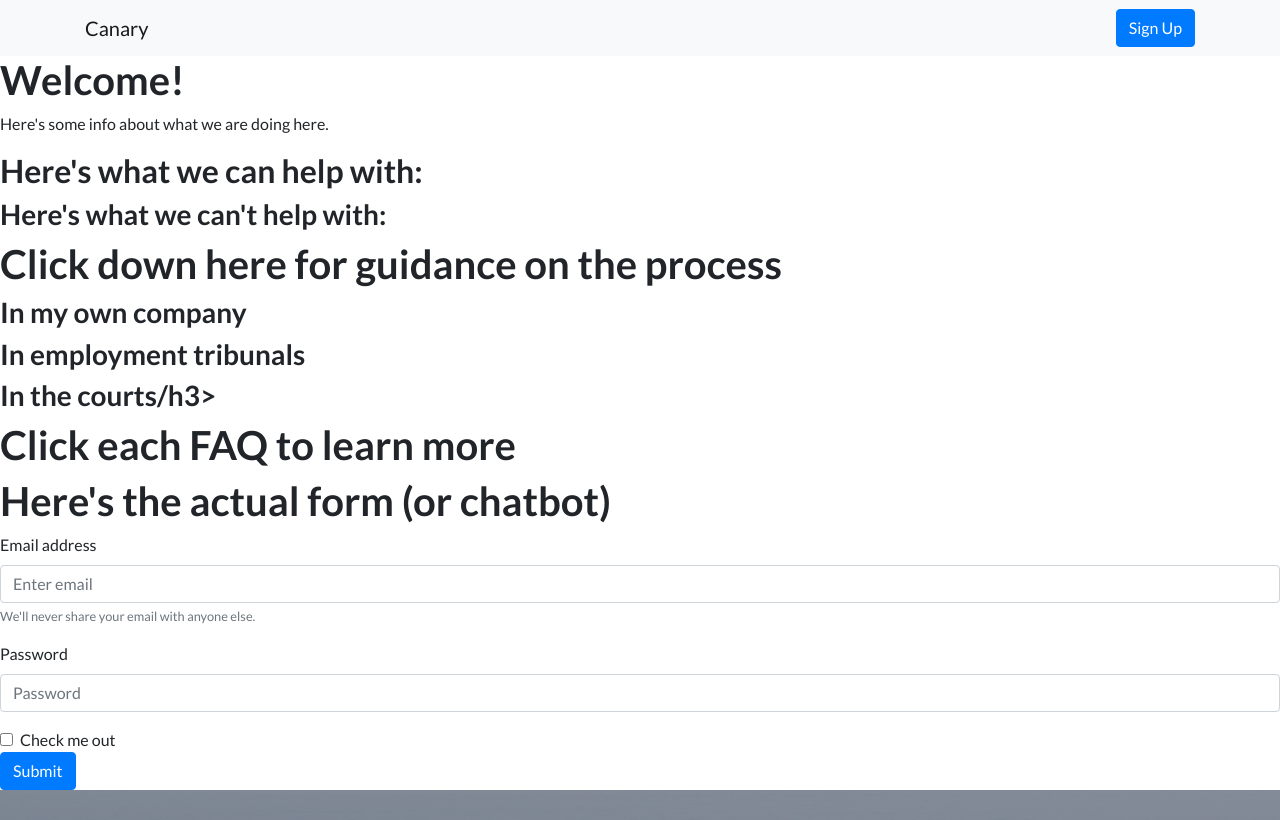
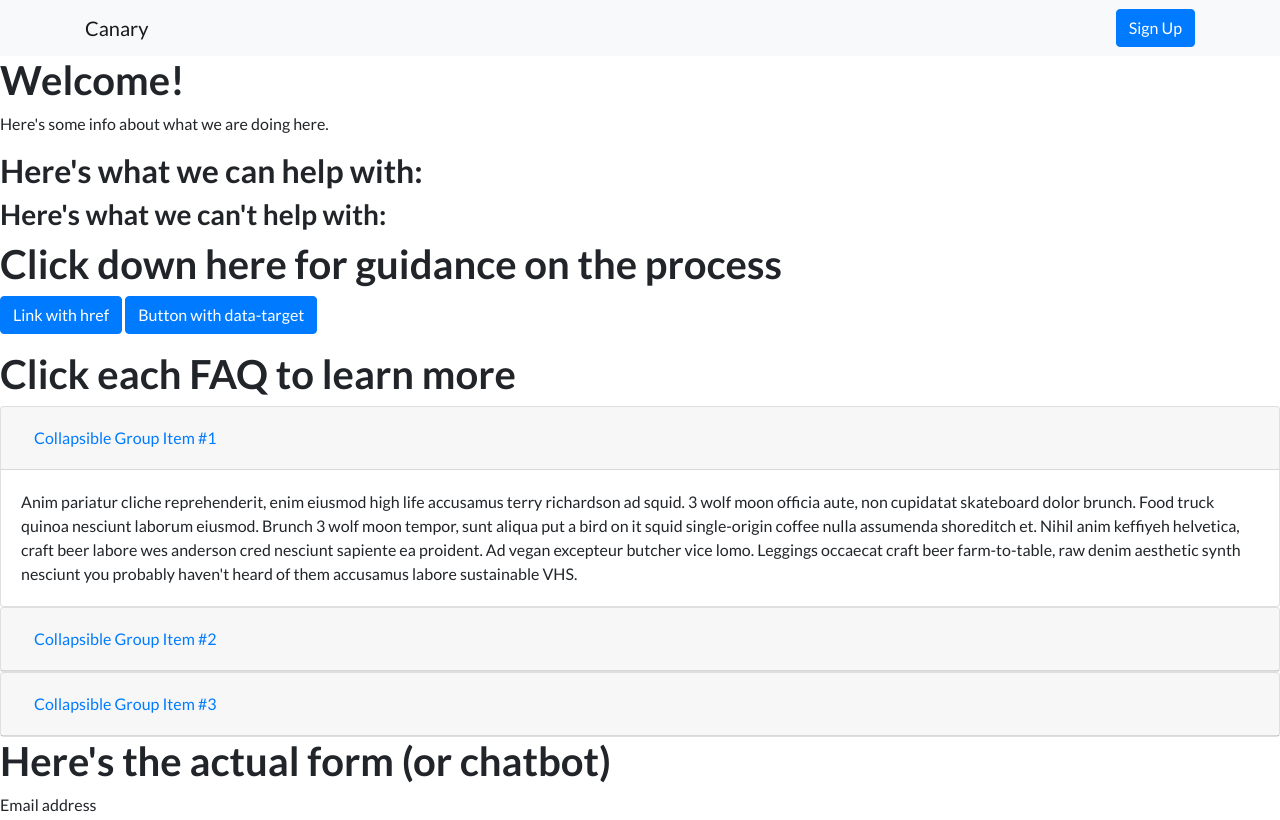
Before and after one commit to sarahamilton/sarahamilton.github.io, a website: page index.html in a window 1280 px wide. Shown: the top 820 px of the page. Drawn offline with Linux system fonts and the light colour scheme.

Commit message:
drop downs added

```diff
--- a/index.html
+++ b/index.html
@@ -43,12 +43,67 @@
 
 <!-- Guidance -->
 <h1>Click down here for guidance on the process</h1>
-<h3>In my own company</h3>
-<h3>In employment tribunals</h3>
-<h3>In the courts/h3>
+<p>
+  <a class="btn btn-primary" data-toggle="collapse" href="#collapseExample" role="button" aria-expanded="false" aria-controls="collapseExample">
+    Link with href
+  </a>
+  <button class="btn btn-primary" type="button" data-toggle="collapse" data-target="#collapseExample" aria-expanded="false" aria-controls="collapseExample">
+    Button with data-target
+  </button>
+</p>
+<div class="collapse" id="collapseExample">
+  <div class="card card-body">
+    Anim pariatur cliche reprehenderit, enim eiusmod high life accusamus terry richardson ad squid. Nihil anim keffiyeh helvetica, craft beer labore wes anderson cred nesciunt sapiente ea proident.
+  </div>
+</div>
 
 <!-- FAQs -->
 <h1>Click each FAQ to learn more</h1>
+<div id="accordion">
+  <div class="card">
+    <div class="card-header" id="headingOne">
+      <h5 class="mb-0">
+        <button class="btn btn-link" data-toggle="collapse" data-target="#collapseOne" aria-expanded="true" aria-controls="collapseOne">
+          Collapsible Group Item #1
+        </button>
+      </h5>
+    </div>
+
+    <div id="collapseOne" class="collapse show" aria-labelledby="headingOne" data-parent="#accordion">
+      <div class="card-body">
+        Anim pariatur cliche reprehenderit, enim eiusmod high life accusamus terry richardson ad squid. 3 wolf moon officia aute, non cupidatat skateboard dolor brunch. Food truck quinoa nesciunt laborum eiusmod. Brunch 3 wolf moon tempor, sunt aliqua put a bird on it squid single-origin coffee nulla assumenda shoreditch et. Nihil anim keffiyeh helvetica, craft beer labore wes anderson cred nesciunt sapiente ea proident. Ad vegan excepteur butcher vice lomo. Leggings occaecat craft beer farm-to-table, raw denim aesthetic synth nesciunt you probably haven't heard of them accusamus labore sustainable VHS.
+      </div>
+    </div>
+  </div>
+  <div class="card">
+    <div class="card-header" id="headingTwo">
+      <h5 class="mb-0">
+        <button class="btn btn-link collapsed" data-toggle="collapse" data-target="#collapseTwo" aria-expanded="false" aria-controls="collapseTwo">
+          Collapsible Group Item #2
+        </button>
+      </h5>
+    </div>
+    <div id="collapseTwo" class="collapse" aria-labelledby="headingTwo" data-parent="#accordion">
+      <div class="card-body">
+        Anim pariatur cliche reprehenderit, enim eiusmod high life accusamus terry richardson ad squid. 3 wolf moon officia aute, non cupidatat skateboard dolor brunch. Food truck quinoa nesciunt laborum eiusmod. Brunch 3 wolf moon tempor, sunt aliqua put a bird on it squid single-origin coffee nulla assumenda shoreditch et. Nihil anim keffiyeh helvetica, craft beer labore wes anderson cred nesciunt sapiente ea proident. Ad vegan excepteur butcher vice lomo. Leggings occaecat craft beer farm-to-table, raw denim aesthetic synth nesciunt you probably haven't heard of them accusamus labore sustainable VHS.
+      </div>
+    </div>
+  </div>
+  <div class="card">
+    <div class="card-header" id="headingThree">
+      <h5 class="mb-0">
+        <button class="btn btn-link collapsed" data-toggle="collapse" data-target="#collapseThree" aria-expanded="false" aria-controls="collapseThree">
+          Collapsible Group Item #3
+        </button>
+      </h5>
+    </div>
+    <div id="collapseThree" class="collapse" aria-labelledby="headingThree" data-parent="#accordion">
+      <div class="card-body">
+        Anim pariatur cliche reprehenderit, enim eiusmod high life accusamus terry richardson ad squid. 3 wolf moon officia aute, non cupidatat skateboard dolor brunch. Food truck quinoa nesciunt laborum eiusmod. Brunch 3 wolf moon tempor, sunt aliqua put a bird on it squid single-origin coffee nulla assumenda shoreditch et. Nihil anim keffiyeh helvetica, craft beer labore wes anderson cred nesciunt sapiente ea proident. Ad vegan excepteur butcher vice lomo. Leggings occaecat craft beer farm-to-table, raw denim aesthetic synth nesciunt you probably haven't heard of them accusamus labore sustainable VHS.
+      </div>
+    </div>
+  </div>
+</div>
 
 <!-- Form -->
 <h1>Here's the actual form (or chatbot)</h1>
```
